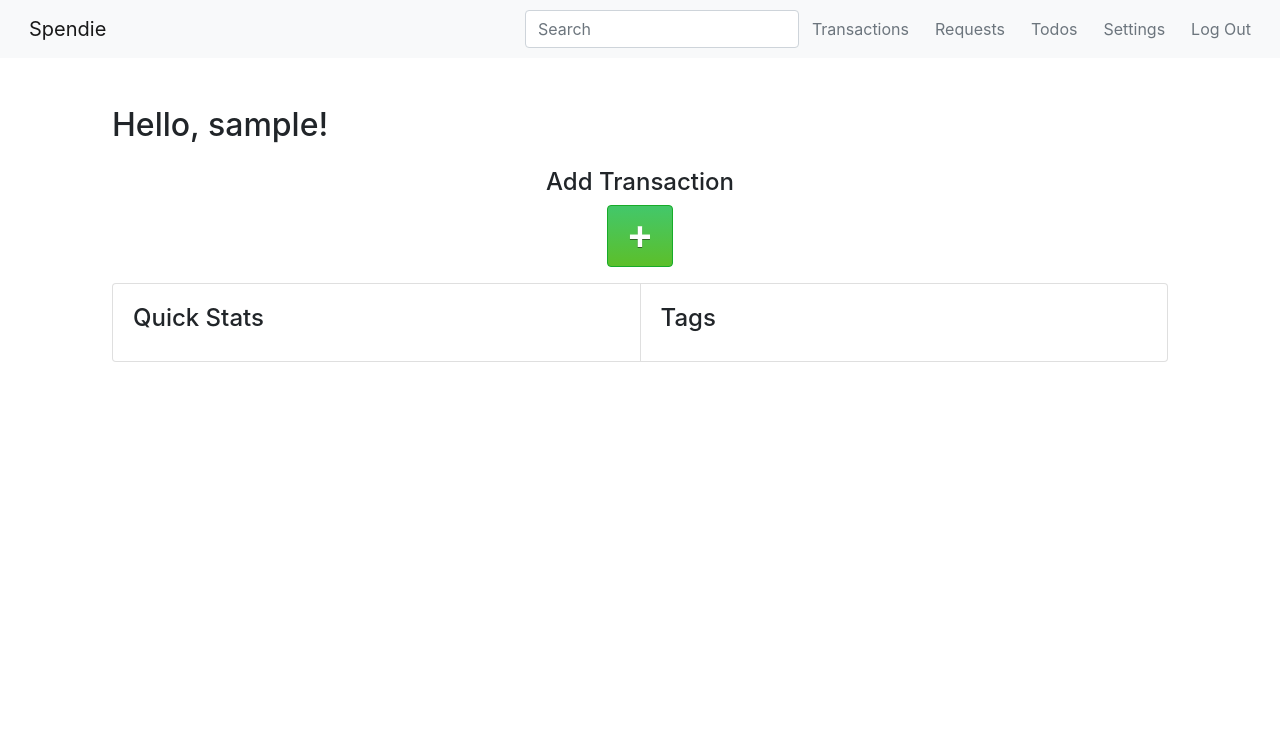
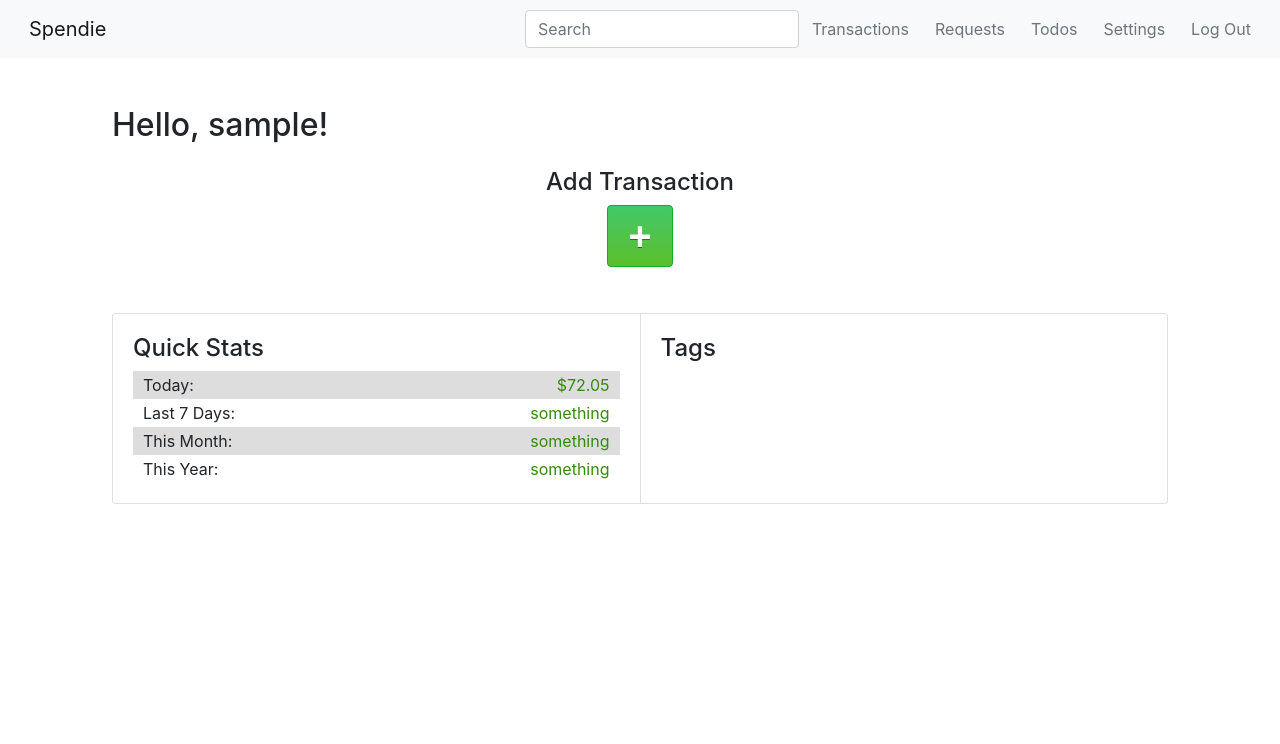
Before and after one commit to jacksonzou123/moneymanager, a Flask app: page / in a window 1280 px wide. Shown: the top 744 px of the page. Run offline with Flask 2, Linux system fonts and the light colour scheme; the visitor is signed in with stand-in values (Sample User, id 1); data that the repository does not hold is empty; some libraries are stand-ins or nearby versions.

Commit message:
Progress on front page and edited add new transactions page.

```diff
--- a/flaskr/static/assets/src/components.mjs
+++ b/flaskr/static/assets/src/components.mjs
@@ -4,15 +4,19 @@ export const transactionForm = props => {
       <div class='row my-3'>
         <h4 class='mx-auto'>Add New Transaction</h4>
       </div>
-      <div class='row mx-auto mb-3'>
-        <form class='d-flex justify-content-center flex-column form-group text-center m-auto' style='max-width: 330px;'>
+      <div class='row mb-3'>
+        <div class='col-sm'>
+          <form class='d-flex flex-column form-group ml-auto' style='max-widtd: 330px;'>
             <input type='text' class='form-control mb-3' name='name' placeholder='Transaction Name'>
             <input type='date' class='form-control mb-3' name='date'>
             <input type='number' class='form-control mb-3' name='amount' placeholder='Amount'>
             <input type='text' class='form-control mb-3' name='note' placeholder='Note'>
-          <input type='text' class='form-control mb-3' name='tag' placeholder='Tag'>
-          <button type='button' id='submitTransaction' class='btn btn-md btn-primary'>Submit New Transaction</button>
+            <button id='submitTransaction' class='btn btn-md btn-success'>Submit New Transaction</button>
           </form>
+        </div>
+        <div class='col-sm'>
+          <h4>Tags</h4>
+        </div>
       </div>
     `
   );
@@ -25,7 +29,7 @@ export const home = props => {
       <div class="row mb-3 mx-5">
         <h2 class="hello-title">Hello, ${props.user.username}!</h2>
       </div>
-      <div class="row mb-3 d-flex justify-content-center mx-3">
+      <div class="row mb-3 d-flex justify-content-center mx-3" style="padding-bottom: 30px;">
         <div class="text-center d-flex justify-content-center flex-column">
           <h4>Add Transaction</h4>
           <button type="button" class='font-weight-bold d-flex justify-content-center btn btn-lg addButton text-white rounded mx-auto' id='addTransaction'>+</a>
@@ -35,6 +39,24 @@ export const home = props => {
         <div class="card">
           <div class='card-body'>
             <h4>Quick Stats</h4>
+            <table>
+              <tr>
+                <td>Today:</td>
+                <td class='amount'>$72.05</td>
+              </tr>
+              <tr>
+                <td>Last 7 Days:</td>
+                <td class='amount'>something</td>
+              </tr>
+              <tr>
+                <td>This Month:</td>
+                <td class='amount'>something</td>
+              </tr>
+              <tr>
+                <td>This Year:</td>
+                <td class='amount'>something</td>
+              </tr>
+            </table>
           </div>
         </div>
         <div class="card">
@@ -51,15 +73,18 @@ export const home = props => {
 export const transaction = props => {
   return (
     `
-    <div>
-    <button type='button' id='addTransaction' class='btn btn-sm btn-primary rounded ml-auto'>
+    <div class="d-flex flex-row">
+      <div class="p-2">
+        <h4>Transactions</h4>
+      </div>
+      <div class="p-2 ml-auto">
+        <button type='button' id='addTransaction' class='btn btn-sm btn-success rounded'>
           Add Transaction
         </button>
         ${props.transaction.map(t => JSON.stringify(t))}
       </div>
+    </div>
 
-
-    <h4>Transactions</h4>
 
     <div class="container-fluid p-0 m-0">
       <div class="card-group mx-5">
--- a/flaskr/static/styles/app.css
+++ b/flaskr/static/styles/app.css
@@ -1,9 +1,3 @@
-/* @font-face {
-  font-family: "San Francisco";
-  font-weight: 400;
-  src: url("https://applesocial.s3.amazonaws.com/assets/styles/fonts/sanfrancisco/sanfranciscodisplay-regular-webfont.woff");
-} */
-
 html, body {
   height: 100%;
 }
@@ -36,7 +30,7 @@ body {
 
 .addButton:hover {
 	background: linear-gradient(to bottom, #5cbf2a 5%, #44c767 100%);
-	background-color:#5cbf2a;
+	background-color:#44c767;
 }
 
 .addButton:active {
@@ -44,8 +38,32 @@ body {
 	top: 1px;
 }
 
+.amount {
+  text-align: right;
+  color: #328c0a;
+}
+
 .col-md-custom {
   padding-bottom: 30px;
   overflow-y: auto;
   height: 200px;
 }
+
+p {
+  font-size:16px;
+}
+
+table {
+  border-collapse: collapse;
+  width: 100%;
+}
+
+td {
+  padding: 2px;
+  padding-left: 10px;
+  padding-right: 10px;
+}
+
+tr:nth-child(odd) {
+  background-color: #dddddd;
+}
```
Lines whose indentation alone changed are shown as unchanged.
